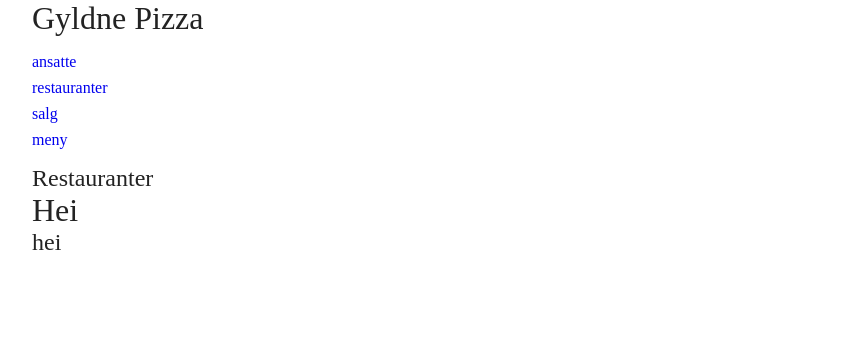
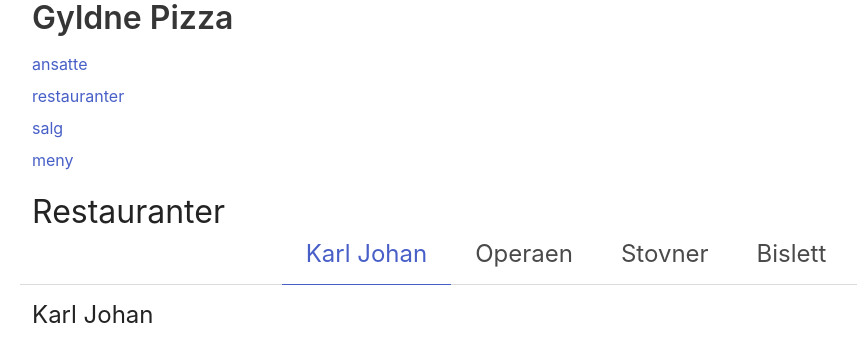
Before and after one commit to vuern/eksamen_prosjekt, a plain HTML site: page restaurants.html in a window 1280 px wide. Shown: the whole page, without its empty margins (74-931 px from the left). Drawn offline with nearby package versions, Linux system fonts and the light colour scheme.

Commit message:
Bulma
Lagt inn Bulma og navn på restauranter.

```diff
--- a/js/store/Restaurants.js
+++ b/js/store/Restaurants.js
@@ -1,31 +1,42 @@
+const RestaurantModule = (function(){
+
   const restaurants = [
       {
         restaurantId: 1,
         location: "Karl Johan",
-    imgSrc: "",
+        image: "",
         openingHours: "",
         telephone: 71582859,
       },
       {
         restaurantId: 2,
         location: "Operaen",
-    imgSrc: "",
+        image: "",
         openingHours: "",
         telephone: 92938283,
       },
       {
         restaurantId: 3,
         location: "Stovner",
-    imgSrc: "",
+        image: "",
         openingHours: "",
         telephone: 60003005,
       },
       {
         restaurantId: 4,
         location: "Bislett",
-    imgSrc: "",
+        image: "",
         openingHours: "",
         telephone: 90901090,
-  },
+      }
     ];
-export default restaurants;
+
+    const getAll = () => restaurants;
+
+    return {
+        getAll
+    }
+
+} ())
+
+export default RestaurantModule;
--- a/restaurants.html
+++ b/restaurants.html
@@ -5,6 +5,7 @@
     <meta http-equiv="X-UA-Compatible" content="IE=edge" />
     <meta name="viewport" content="width=device-width, initial-scale=1.0" />
     <title>Gyldne Pizza - restauranter</title>
+    <link rel="stylesheet" href="https://cdn.jsdelivr.net/npm/bulma@0.9.2/css/bulma.min.css">
 
     <!-- css -->
     <link rel="stylesheet" href="css/main.css" />
@@ -26,11 +27,39 @@
         <div><a href="menu.html">meny</a></div>
       </nav>
 
-      <div class="content">
-        <h2>Restauranter</h2>
-        <!-- Tab meny over restauranter -->
-        <h1>Hei</h1>
-        <h2>hei</h2>
+      <div class="container">
+
+        <main>
+
+          <header class="is-size-3">
+            <h1>Restauranter</h1>
+          </header>
+
+          <section class="columns is-centered tabs is-large">
+            <ul>
+              <li class="is-active"><a>Karl Johan</a></li>
+              <li><a>Operaen</a></li>
+              <li><a>Stovner</a></li>
+              <li><a>Bislett</a></li>
+            </ul>
+          </section>
+
+          <section class="columns">
+            <article class="column">
+              <div class="columns">
+                <section class="column">
+                  <div>
+                    <h1 class="is-size-4">Karl Johan</h1>
+                  </div>
+                </section>
+              </div>
+            </article>
+          </section>
+
+
+
+        </main>
+
       </div>
     </div>
   </body>
```
Lines whose indentation alone changed are shown as unchanged.
